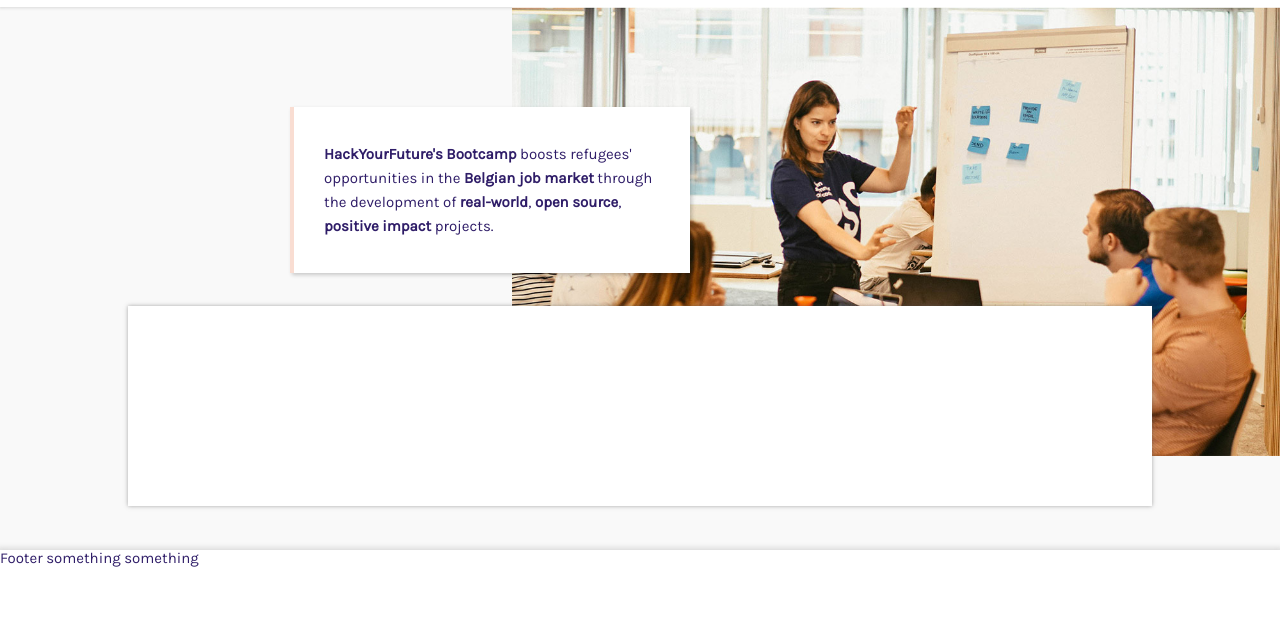
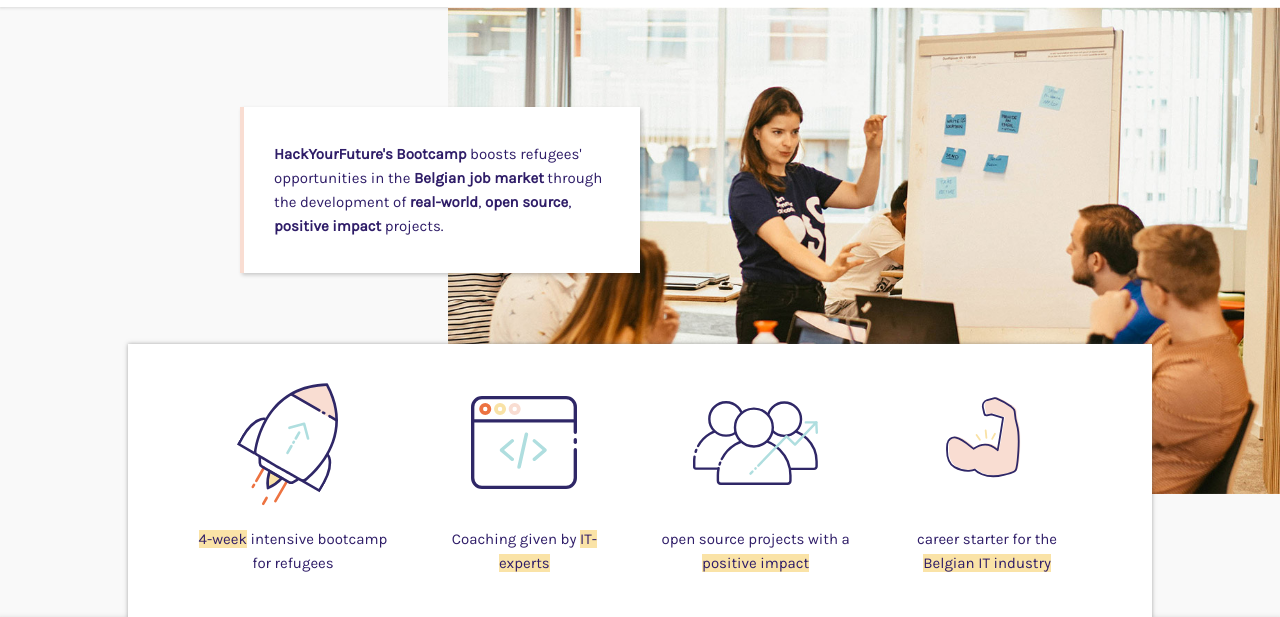
Before and after one commit to HackYourFutureBelgium/bootcamp-site, a Gatsby site: page / in a window 1280 px wide. Shown: the part 100-717 px from the top of the page. Built offline with nearby package versions, Linux system fonts and the light colour scheme; Gatsby itself is replaced by a stand-in of ours; a web font is replaced by a local one.

Commit message:
Add and style core values

```diff
--- /dev/null
+++ b/src/components/UI/Highlight.jsx
@@ -0,0 +1,23 @@
+import React from 'react';
+import PropTypes from 'prop-types';
+import styled from 'styled-components';
+import { colors } from '../../styles/constants';
+
+const StyledHighlight = styled.span`
+  background-color: ${colors.yellow};
+`;
+
+const Button = ({ children, ...rest }) => {
+  return <StyledHighlight {...rest}>{children}</StyledHighlight>;
+};
+
+Button.defaultProps = {
+  bold: true
+};
+
+Button.propTypes = {
+  bold: PropTypes.bool,
+  children: PropTypes.node.isRequired
+};
+
+export default Button;
--- a/src/components/UI/index.js
+++ b/src/components/UI/index.js
@@ -1 +1,2 @@
 export { default as Button } from './Button';
+export { default as Highlight } from './Highlight';
--- /dev/null
+++ b/src/images/icons/index.js
@@ -0,0 +1,6 @@
+export { default as armIcon } from './arm.svg';
+export { default as calendarIcon } from './calendar.svg';
+export { default as codeEditorIcon } from './code-editor.svg';
+export { default as peopleIcon } from './people.svg';
+export { default as rocketIcon } from './rocketship.svg';
+export { default as speechBubbleIcon } from './speech-bubble.svg';
--- a/src/pages/index.jsx
+++ b/src/pages/index.jsx
@@ -3,12 +3,14 @@
 import Img from 'gatsby-image';
 import styled from 'styled-components';
 import { colors, dimensions } from '../styles/constants';
+import { Highlight } from '../components/UI';
 import Layout from '../components/Layout';
 import SEO from '../components/SEO';
+import { rocketIcon, codeEditorIcon, peopleIcon, armIcon } from '../images/icons';
 
 const ImageContainer = styled.aside`
   align-self: flex-end;
-  width: 60%;
+  width: 65%;
 `;
 
 const Card = styled.div`
@@ -19,12 +21,12 @@
   box-shadow: 2px 2px 4px 0px rgba(0, 0, 0, 0.2);
   position: absolute;
   top: calc(10rem + ${dimensions.header.height});
-  left: calc(50% - 35rem);
+  left: calc(50% - 40rem);
 `;
 
 const ValueWrapper = styled.div`
   background: #fff;
-  padding: 10rem;
+  padding: 3rem;
   display: flex;
   justify-content: space-evenly;
   width: 80%;
@@ -32,6 +34,47 @@
   margin-top: -15rem;
   z-index: 1;
   box-shadow: 0 0 4px 0px rgba(81, 81, 81, 0.5);
+`;
+
+const ValueItem = styled.div`
+  text-align: center;
+  display: flex;
+  flex-direction: column;
+  justify-content: space-between;
+  align-items: center;
+  width: 20%;
+  p {
+    height: 25%;
+  }
+`;
+
+const IconWrapper = styled.div`
+  display: flex;
+  flex-direction: column;
+  justify-content: center;
+  height: 75%;
+  img {
+    max-width: 100%;
+  }
+`;
+
+const RocketIcon = styled(IconWrapper)`
+  width: 50%;
+  img {
+    transform: rotate(30deg);
+  }
+`;
+
+const EditorIcon = styled(IconWrapper)`
+  width: 55%;
+`;
+
+const PeopleIcon = styled(IconWrapper)`
+  width: 65%;
+`;
+
+const ArmIcon = styled(IconWrapper)`
+  width: 65%;
 `;
 
 const IndexPage = () => {
@@ -60,7 +103,40 @@
           , <strong>open source</strong>, <strong>positive impact</strong> projects.
         </p>
       </Card>
-      <ValueWrapper></ValueWrapper>
+      <ValueWrapper>
+        <ValueItem>
+          <RocketIcon>
+            <img src={rocketIcon} alt="" role="presentation" />
+          </RocketIcon>
+          <p>
+            <Highlight>4-week</Highlight> intensive bootcamp for refugees
+          </p>
+        </ValueItem>
+        <ValueItem>
+          <EditorIcon>
+            <img src={codeEditorIcon} alt="" role="presentation" />
+          </EditorIcon>
+          <p>
+            Coaching given by <Highlight>IT-experts</Highlight>
+          </p>
+        </ValueItem>
+        <ValueItem>
+          <PeopleIcon>
+            <img src={peopleIcon} alt="" role="presentation" />
+          </PeopleIcon>
+          <p>
+            open source projects with a <Highlight>positive impact</Highlight>
+          </p>
+        </ValueItem>
+        <ValueItem>
+          <ArmIcon>
+            <img src={armIcon} alt="" role="presentation" />
+          </ArmIcon>
+          <p>
+            career starter for the <Highlight>Belgian IT industry</Highlight>
+          </p>
+        </ValueItem>
+      </ValueWrapper>
     </Layout>
   );
 };
```
